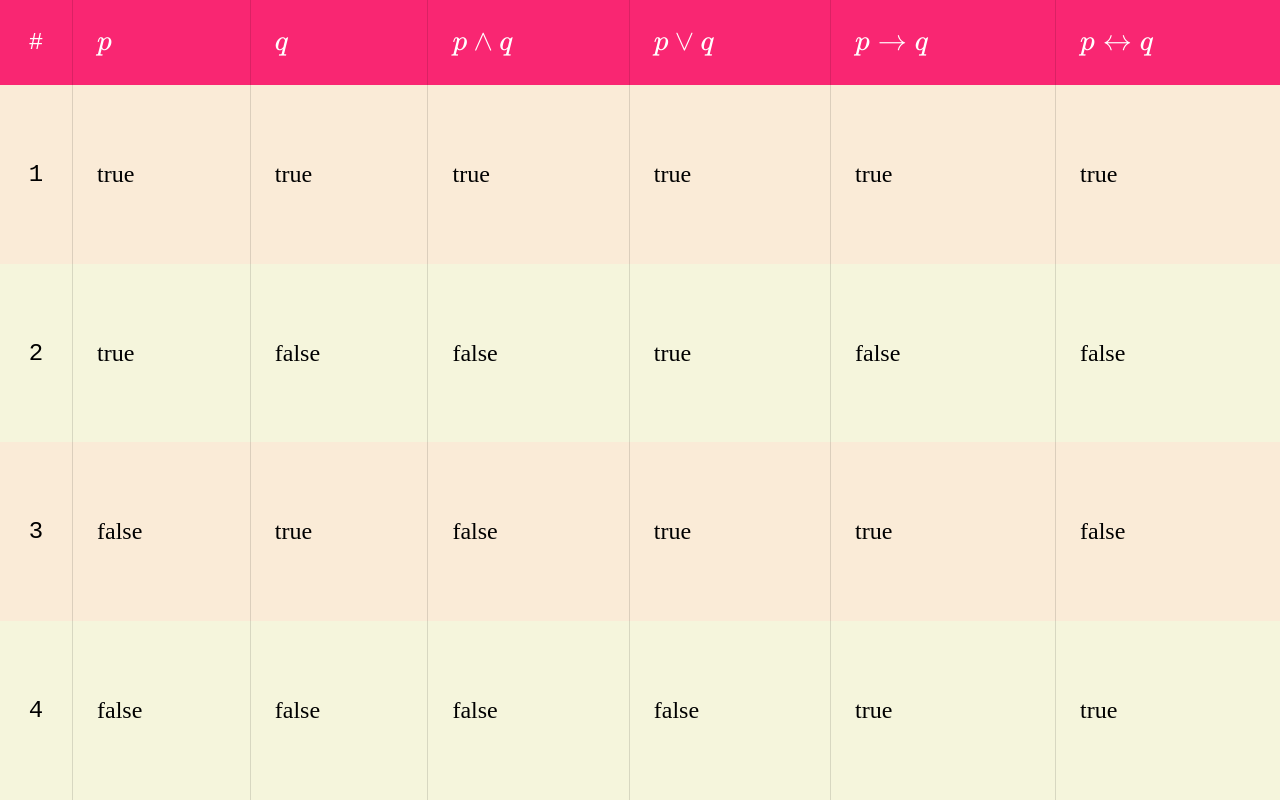
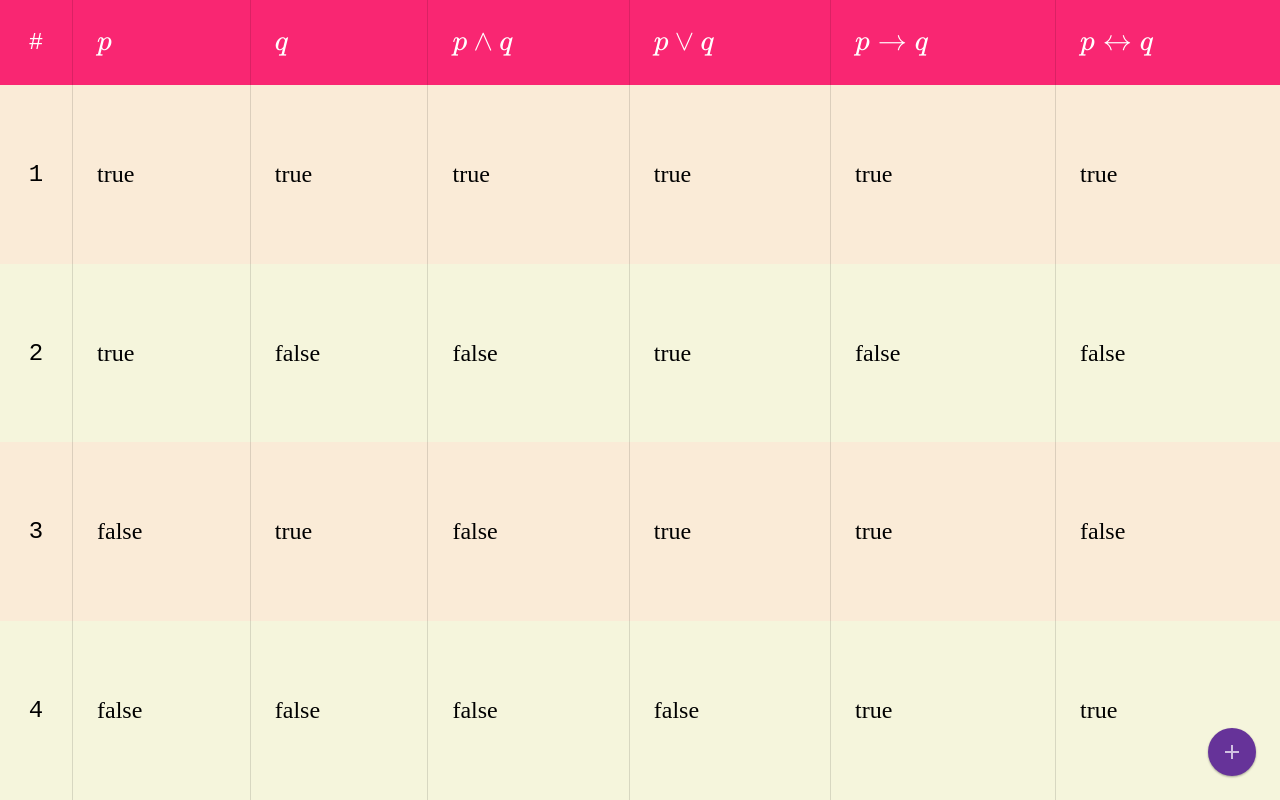
Before and after one commit to lemondevxyz/table-of-truth, a plain HTML site: page index.html in a window 1280 px wide. Drawn offline with nearby package versions, Linux system fonts and the light colour scheme.

Commit message:
add fab button

```diff
--- a/index.html
+++ b/index.html
@@ -21,7 +21,8 @@
 		<script defer src="https://cdn.jsdelivr.net/npm/katex@0.13.0/dist/contrib/auto-render.min.js" integrity="sha384-bHBqxz8fokvgoJ/sc17HODNxa42TlaEhB+w8ZJXTc2nZf1VgEaFZeZvT4Mznfz0v" crossorigin="anonymous" onload="loadKatex()"></script>
 	</head>
 	<body>
-		<table id="app" x-data="main()">
+		<main x-data="main()">
+			<table id="app">
 				<!-- Here we have all the cases, and statements -->
 				<thead>
 					<tr>
@@ -50,5 +51,11 @@
 					</template>
 				</tbody>
 			</table>
-	</body>
+			<button class="add">
+				<svg style="width:1em;height:1em" viewBox="0 0 24 24">
+					<path fill="currentColor" d="M19,13H13V19H11V13H5V11H11V5H13V11H19V13Z" />
+				</svg>
+			</button>
+			</div>
+		</main>
 </html>
--- a/style.css
+++ b/style.css
@@ -1,4 +1,4 @@
-body, html {
+main, body, html {
 	margin: 0;
 	width: 100%;
 	height: 100%;
@@ -54,3 +54,28 @@ td:not(:first-child) {
 	text-align: center;
 	font-family: monospace;
 }
+
+/* fab button */
+.add {
+	width: 2em;
+	height: 2em;
+	font-size: 1em;
+	position: fixed;
+	border-radius: 100%;
+	bottom: 1em;
+	right: 1em;
+	background-color: rebeccapurple;
+	display: flex;
+	align-items: center;
+	justify-content: center;
+	color: rgba(255, 255, 255, 0.7);
+	box-shadow: 0 1px 3px rgba(0,0,0,0.12), 0 1px 2px rgba(0,0,0,0.24);
+  	transition: all 0.3s cubic-bezier(.25,.8,.25,1);
+	cursor: pointer;
+	border: none;
+	outline: none !important;
+}
+
+.add:hover {
+	color: white;
+}
```
Lines whose indentation alone changed are shown as unchanged.
